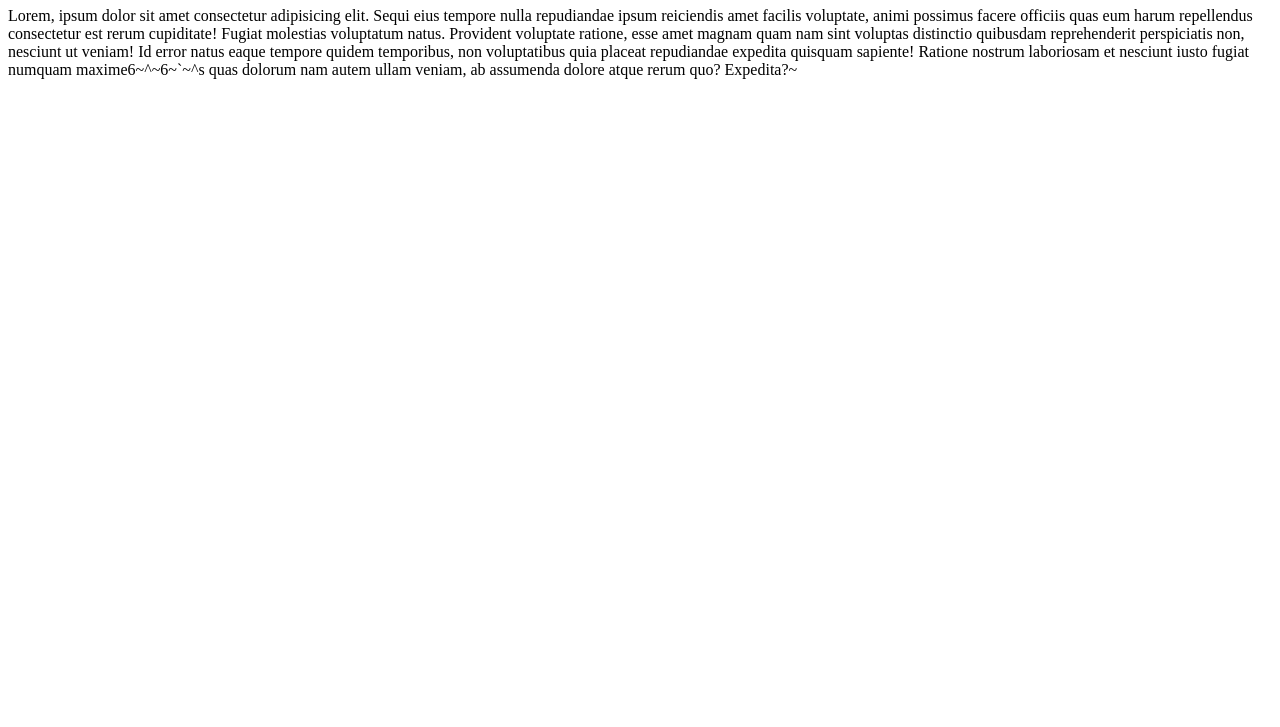
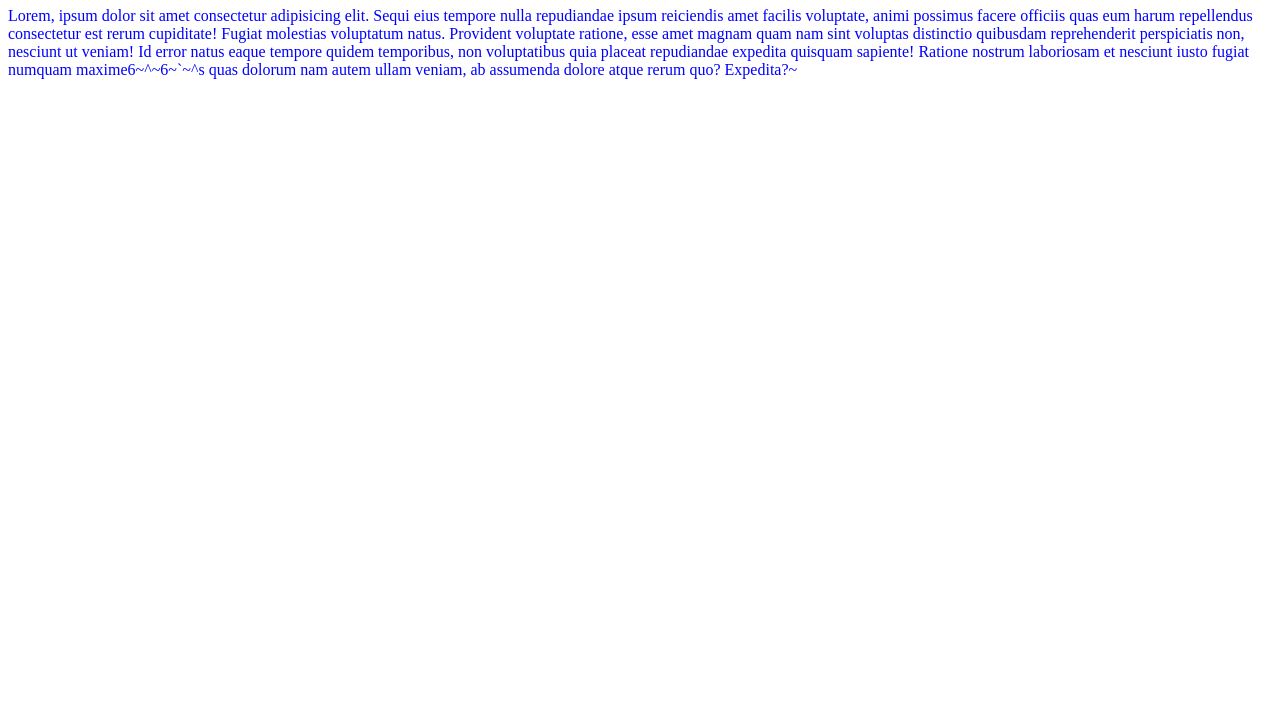
Before and after one commit to sanjidbari/my_first_repo, a plain HTML site: page index.html in a window 1280 px wide. Shown: the part 73-800 px from the top of the page. Drawn offline with Linux system fonts and the light colour scheme.

Commit message:
color changed

```diff
--- a/index.html
+++ b/index.html
@@ -5,6 +5,7 @@
     <meta http-equiv="X-UA-Compatible" content="IE=edge">
     <meta name="viewport" content="width=device-width, initial-scale=1.0">
     <title>My github repo</title>
+    <link rel="stylesheet" href="styles/style.css">
 </head>
 <header>
 
--- /dev/null
+++ b/styles/style.css
@@ -0,0 +1,3 @@
+p {
+    color : blue;
+}
```
